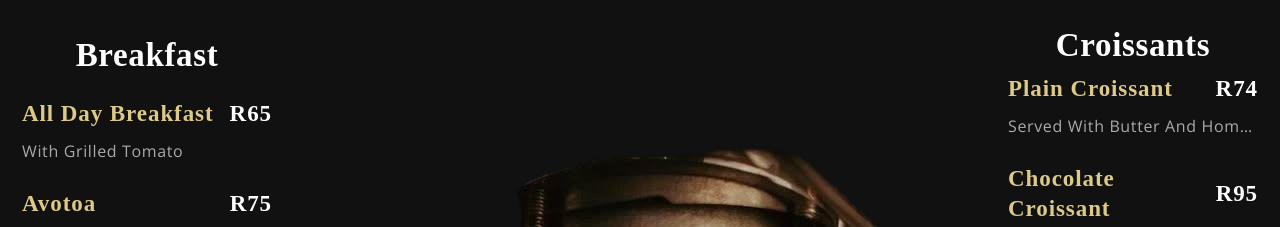
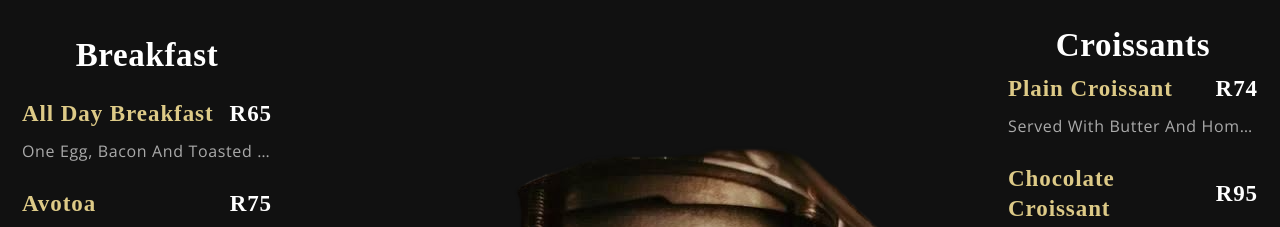
Before and after one commit to KOT22-hub/BLUEFIG-COFFEE-CAFE-2.0, a React (Create React App) app in the folder frontend/: page / in a window 1280 px wide. Shown: the part 1060-1287 px from the top of the page. Built offline with nearby package versions, Linux system fonts and the light colour scheme; a web font is replaced by a local one.

Commit message:
Updated 'View More' button to navigate to external site

```diff
--- a/frontend/src/constants/data.js
+++ b/frontend/src/constants/data.js
@@ -4,7 +4,7 @@ const breakfast = [
   {
     title: 'All Day Breakfast',
     price: 'R65',
-    tags: 'with grilled tomato',
+    tags: 'One egg, bacon and toasted ciabatta bread, with grilled tomato',
   },
   {
     title: 'Avotoa',
```
